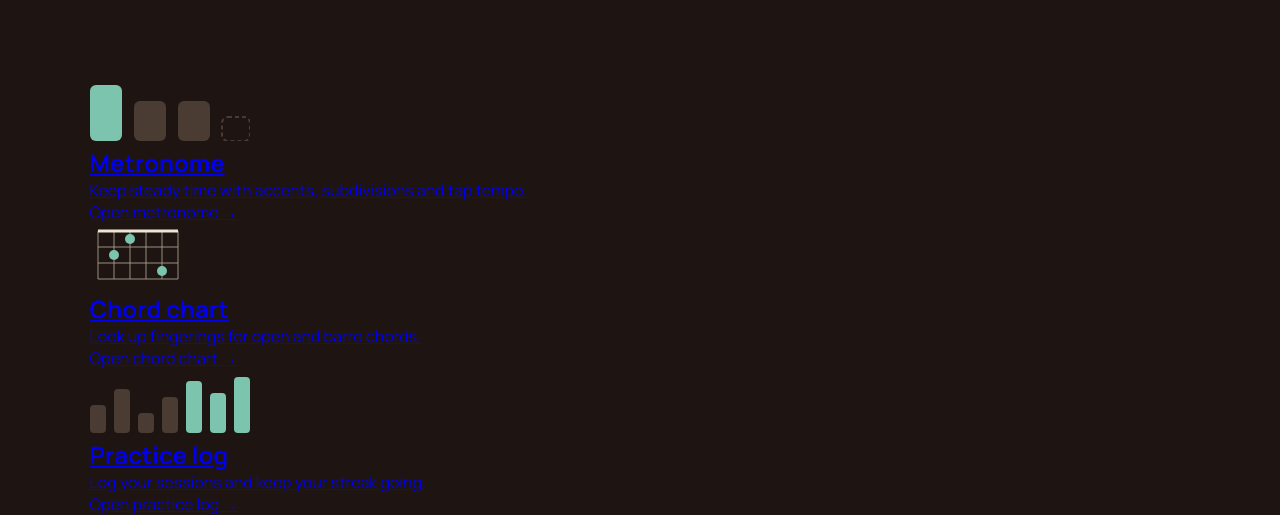
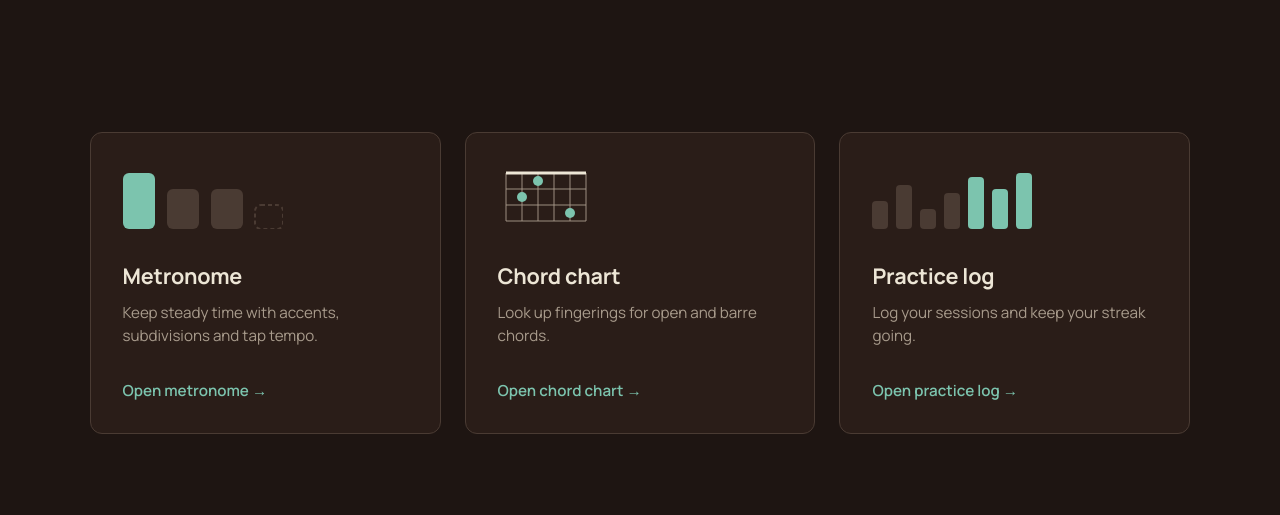
Before and after one commit to atharvasapre07/Rosewood, a plain HTML site: page index.html in a window 1280 px wide. Shown: the part 354-869 px from the top of the page. After the commit the page ends 848 px from the top, so only its background shows below. Drawn offline with Linux system fonts and the light colour scheme.

Commit message:
Styled the cards

```diff
--- a/css/styles.css
+++ b/css/styles.css
@@ -85,3 +85,70 @@ body {
 .content-wrapper {
     padding: 0 clamp(20px, 7vw, 100px);
 }
+
+.tools-grid{
+    display: grid;
+    grid-template-columns: repeat(auto-fit, minmax(300px, 1fr));
+    gap: 24px;
+    margin-top: 55px;
+    padding-bottom: 60px;
+}
+
+.tool-card{
+    background-color: var(--panel);
+    border: 1px solid var(--line);
+    border-radius: 12px;
+    padding: 32px;
+    text-decoration: none;
+    display: flex;
+    flex-direction: column;
+    transition: transform 0.2s ease, border-color 0.2s ease, box-shadow 0.2s ease;
+}
+
+.card-icon {
+    height: 64px;
+    margin-bottom: 32px;
+    display: flex;
+    align-items: flex-end;
+}
+
+.card-icon img {
+    height: 64px;
+    width: auto;
+}
+
+.tool-card h2 {
+    color: var(--text);
+    font-size: 1.35rem;
+    font-weight: 700;
+    margin-bottom: 12px;
+    letter-spacing: -0.01em;
+}
+
+.tool-card p {
+    color: var(--muted);
+    font-size: 0.95rem;
+    line-height: 1.5;
+    margin-bottom: 32px;
+    flex-grow: 1;
+}
+
+.card-action {
+    color: var(--accent);
+    font-size: 0.95rem;
+    font-weight: 600;
+    display: inline-flex;
+    align-items: center;
+    gap: 6px;
+    transition: gap 0.2s ease;
+}
+
+.tool-card:hover {
+    transform: translateY(-4px);
+    border-color: var(--accent);
+    box-shadow: 0 12px 24px rgba(0, 0, 0, 0.2);
+}
+
+.tool-card:hover .card-action {
+    gap: 10px;
+}
```
